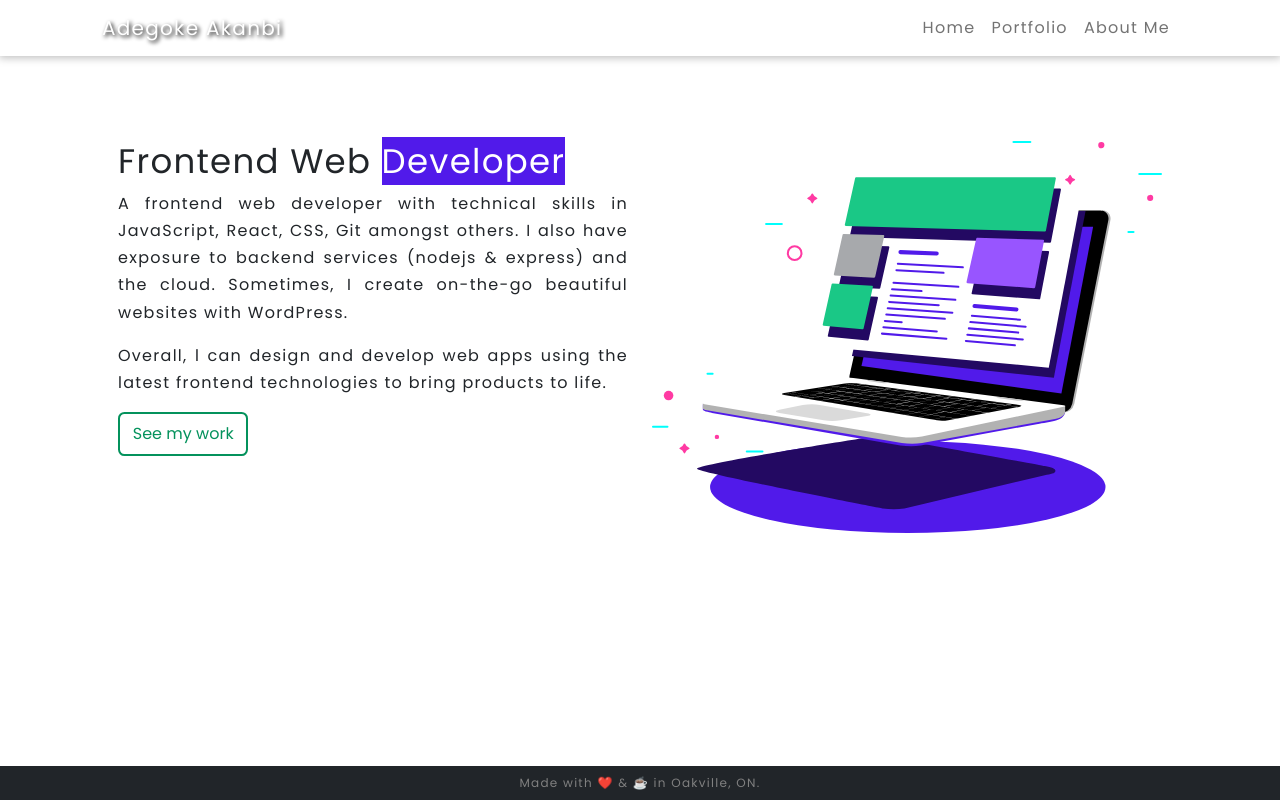
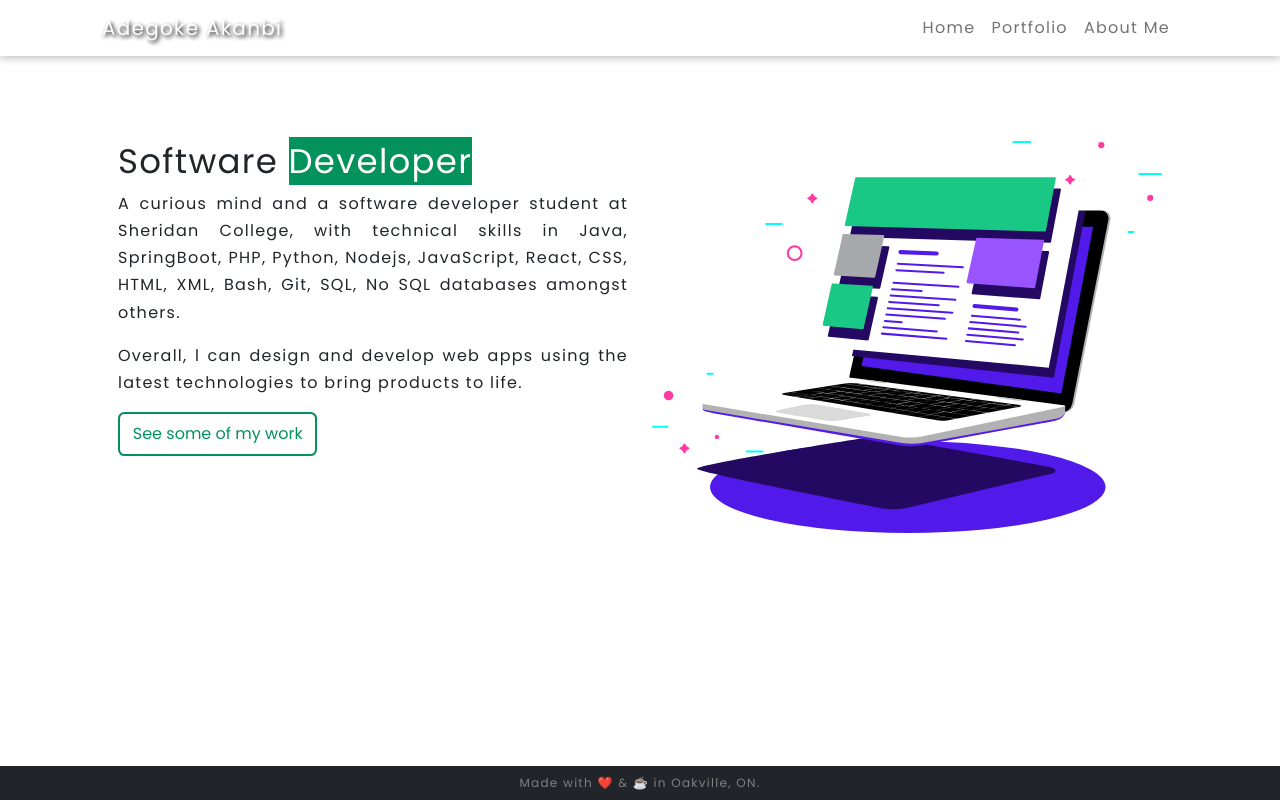
Before and after one commit to wcoolers/portfolio, a React (Create React App) app: page / in a window 1280 px wide. Built offline with nearby package versions, Linux system fonts and the light colour scheme.

Commit message:
updated some contents and removed some old stuff

```diff
--- a/src/components/About.js
+++ b/src/components/About.js
@@ -12,7 +12,7 @@ export const About = () => {
                                 I divide my time between writing code, spending time with family and petting my fluffy cat, Femi. Well, he is a part of the family!
                                 </p>
                             <p>Sports: Top-speed in water (swimming) is below 1km/h 😁. I can also do a few backflips on land 😲.</p>
-                            <p>Connect with me on <a className='link' href="https://www.twitter.com/khentebe" target="_blank" rel="noreferrer">twitter</a> and <a className='link' href="https://www.linkedin.com/in/adegoke-a1/" target="_blank" rel="noreferrer">linkedin</a>.</p>
+                            <p>Connect with me on <a className='link' href="https://www.linkedin.com/in/adegoke-a1/" target="_blank" rel="noreferrer">linkedin</a>.</p>
                             <p>Stay safe 👍. </p>
                         </div>
                     </Col>
--- a/src/components/Hero.js
+++ b/src/components/Hero.js
@@ -9,12 +9,13 @@ export const Hero = () => {
             <Container className="p-5 mt-5 m-auto">
                 <Row>
                     <Col>
-                        <h1 className='hero-title'>Frontend Web <span className='hero-title-accent'>Developer</span></h1>
+                        <h1 className='hero-title'>Software <span className='hero-title-accent'>Developer</span></h1>
                         <div className="limit">
-                            <p>A frontend web developer with technical skills in JavaScript, React, CSS, Git amongst others. I also have exposure to backend services (nodejs & express) and the cloud. Sometimes, I create on-the-go beautiful websites with WordPress.</p>
-                            <p>Overall, l can design and develop web apps using the latest frontend technologies to bring products to life.</p>
+                            <p>A curious mind and a software developer student at Sheridan College, with technical skills in Java, SpringBoot, PHP, Python, Nodejs, JavaScript, React, CSS, HTML, XML, Bash, Git, SQL, No SQL databases amongst others.
+                                </p>
+                            <p>Overall, l can design and develop web apps using the latest technologies to bring products to life.</p>
                             <Link tag={Link} to="/portfolio">
-                                <button  className="hero-btn">See my work</button>
+                                <button  className="hero-btn">See some of my work</button>
                             </Link>
                         </div>
                     </Col>
--- a/src/components/Portfolio.js
+++ b/src/components/Portfolio.js
@@ -33,14 +33,14 @@ export const Portfolio = () => {
                             siteLink="https://wcoolers-qrcode.pages.dev/"
                             tech="Javascript, CSS."
                         />
-                        <Project
+                        {/* <Project
                             src="dictionary.png"
                             alt="screenshot of website"
                             title="Dictionary App"
                             text="A simple multi-language installable dictionary app."
                             siteLink="https://dictionary-app.pages.dev/"
                             tech="React, API, material-UI."
-                        />
+                        /> */}
                         <Project
                             src="moviesearch.png"
                             alt="screenshot of website"
@@ -57,14 +57,14 @@ export const Portfolio = () => {
                             siteLink="https://expense-app-57t.pages.dev/"
                             tech="React, Redux, PWA."
                         />
-                        <Project
+                        {/* <Project
                             src="musicapp.png"
                             alt="screenshot of website"
                             title="Music Streaming App"
                             text="A web app for streaming and downloading patented music."
                             siteLink="https://www.coolersmusic.com"
                             tech="Wordpress, API, custom CSS."
-                        />
+                        /> */}
                         <Project
                             src="signup.png"
                             alt="screenshot of website"
--- a/src/index.css
+++ b/src/index.css
@@ -77,7 +77,8 @@ p {
   object-position: right;
 }
 .hero-title-accent {
-  background: #511AEA;
+  /* background: #511AEA; */
+  background: #04925c;
   color: white;
 }
 .header-hold {
```
Also changed, not shown: 1 other file (tests, documents, lock files or other folders).
